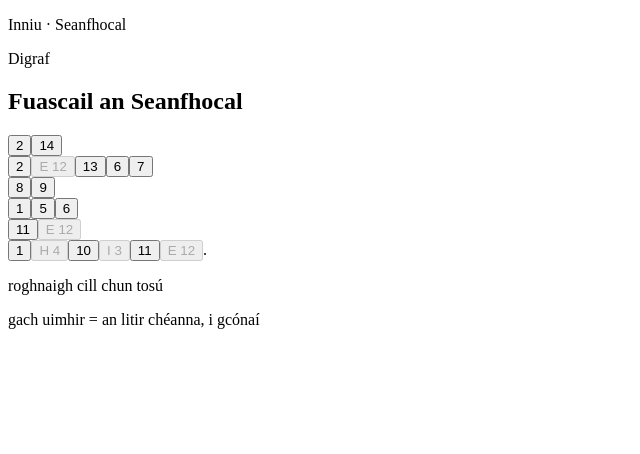
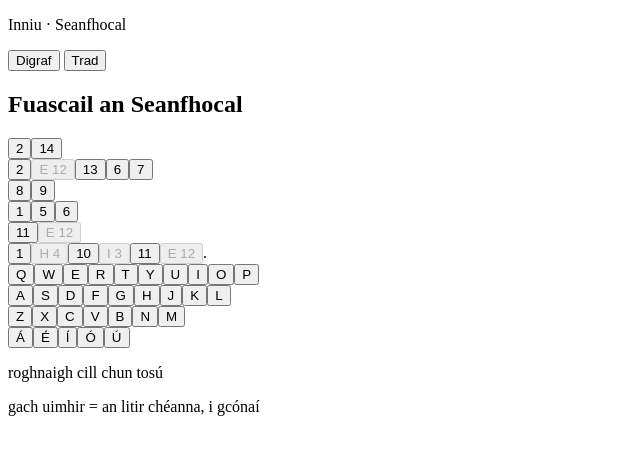
Before and after one commit to aaronsnig501/fuascail, a SvelteKit app: page / in a window 1280 px wide. Shown: the top 454 px of the page, without its empty margins (0-640 px from the left). Built offline with nearby package versions, Linux system fonts and the light colour scheme.

Commit message:
feat: implement virtual keyboard component

```diff
--- /dev/null
+++ b/src/lib/CipherKeyboard.svelte
@@ -0,0 +1,90 @@
+<script lang="ts">
+  import { DOT_LETTERS, FADA_LETTERS } from './substitution';
+  import type { OrthographyMode } from './substitution';
+
+  export let mode: OrthographyMode = 'digraf';
+  export let solvedLetters: ReadonlySet<string> | readonly string[] = [];
+  export let disabled = false;
+  export let onpress: (letter: string) => void = () => {};
+
+  const baseRows = [
+    ['Q', 'W', 'E', 'R', 'T', 'Y', 'U', 'I', 'O', 'P'],
+    ['A', 'S', 'D', 'F', 'G', 'H', 'J', 'K', 'L'],
+    ['Z', 'X', 'C', 'V', 'B', 'N', 'M']
+  ] as const;
+
+  $: solvedLetterSet = normalizeLetterSet(solvedLetters);
+
+  function pressLetter(letter: string): void {
+    if (disabled) {
+      return;
+    }
+
+    onpress(letter);
+  }
+
+  function isUsed(letter: string): boolean {
+    return solvedLetterSet.has(letter);
+  }
+
+  function normalizeLetterSet(letters: ReadonlySet<string> | readonly string[]): ReadonlySet<string> {
+    return letters instanceof Set ? letters : new Set(letters);
+  }
+</script>
+
+<div class:opacity-35={disabled} class:pointer-events-none={disabled} class="flex flex-col gap-1.5">
+  {#each baseRows as row}
+    <div class="flex justify-center gap-1.5">
+      {#each row as letter}
+        <button
+          type="button"
+          class={[
+            'h-9 w-7 border border-stone-700 bg-[#2f2820] text-center font-mono text-[13px] font-medium text-stone-100 transition hover:bg-[#3a3126] focus:outline-none focus-visible:border-[#c1442c]',
+            isUsed(letter) ? 'opacity-35' : ''
+          ]}
+          aria-label={`Letter ${letter}`}
+          disabled={disabled}
+          onclick={() => pressLetter(letter)}
+        >
+          {letter}
+        </button>
+      {/each}
+    </div>
+  {/each}
+
+  <div class="flex justify-center gap-1.5">
+    {#each FADA_LETTERS as letter}
+      <button
+        type="button"
+        class={[
+          'h-9 w-8 border border-stone-700 bg-[#2f2820] text-center font-mono text-xs font-medium text-stone-100 transition hover:bg-[#3a3126] focus:outline-none focus-visible:border-[#c1442c]',
+          isUsed(letter) ? 'opacity-35' : ''
+        ]}
+        aria-label={`Letter ${letter}`}
+        disabled={disabled}
+        onclick={() => pressLetter(letter)}
+      >
+        {letter}
+      </button>
+    {/each}
+  </div>
+
+  {#if mode === 'trad'}
+    <div class="flex justify-center gap-1.5">
+      {#each DOT_LETTERS as letter}
+        <button
+          type="button"
+          class={[
+            'h-9 w-8 border border-stone-700 bg-[#2f2820] text-center font-mono text-xs font-medium text-stone-100 transition hover:bg-[#3a3126] focus:outline-none focus-visible:border-[#c1442c]',
+            isUsed(letter) ? 'opacity-35' : ''
+          ]}
+          aria-label={`Letter ${letter}`}
+          disabled={disabled}
+          onclick={() => pressLetter(letter)}
+        >
+          {letter}
+        </button>
+      {/each}
+    </div>
+  {/if}
+</div>
--- a/src/lib/substitution.ts
+++ b/src/lib/substitution.ts
@@ -9,6 +9,7 @@ export const DIFFICULTY_STARTER_COUNTS = {
 } as const;
 
 export type DifficultyTier = keyof typeof DIFFICULTY_STARTER_COUNTS;
+export type OrthographyMode = 'digraf' | 'trad';
 export type RandomSource = () => number;
 
 export type NumberAssignment = {
--- a/src/routes/+page.svelte
+++ b/src/routes/+page.svelte
@@ -1,11 +1,28 @@
 <script lang="ts">
+  import CipherKeyboard from '$lib/CipherKeyboard.svelte';
   import CipherText from '$lib/CipherText.svelte';
+  import type { OrthographyMode } from '$lib/substitution';
   import { createSubstitutionPuzzle } from '$lib/substitution';
 
-  const phrase = 'Ní neart go cur le chéile.';
-  const puzzle = createSubstitutionPuzzle(phrase, 'medium', seededRandom([0.18, 0.72, 0.31, 0.94, 0.43, 0.09]));
+  const phrases: Record<OrthographyMode, string> = {
+    digraf: 'Ní neart go cur le chéile.',
+    trad: 'Ní neart go cur le ċéile.'
+  };
+
+  let mode: OrthographyMode = $state('digraf');
+  let phrase = $derived(phrases[mode]);
+  let puzzle = $derived(
+    createSubstitutionPuzzle(phrase, 'medium', seededRandom([0.18, 0.72, 0.31, 0.94, 0.43, 0.09]))
+  );
 
   let selectedNumber: number | null = $state(null);
+  let pressedLetter: string | null = $state(null);
+
+  function setMode(nextMode: OrthographyMode): void {
+    mode = nextMode;
+    selectedNumber = null;
+    pressedLetter = null;
+  }
 
   function seededRandom(values: readonly number[]): () => number {
     let index = 0;
@@ -26,7 +43,30 @@
   <section class="w-full max-w-[460px] border border-stone-700 bg-[#262019] px-5 py-6 shadow-2xl [border-top:3px_solid_#c1442c]">
     <div class="mb-3 flex items-center justify-between gap-3">
       <p class="font-mono text-[11px] tracking-[0.14em] text-stone-400 uppercase">Inniu · Seanfhocal</p>
-      <p class="border border-stone-700 px-2.5 py-1 font-mono text-[10px] tracking-[0.08em] text-stone-400 uppercase">Digraf</p>
+      <div class="flex border border-stone-700 font-mono text-[10px] tracking-[0.08em] uppercase">
+        <button
+          type="button"
+          class={[
+            'px-2.5 py-1 text-stone-400',
+            mode === 'digraf' ? 'bg-[#6f2a1c] text-stone-100' : ''
+          ]}
+          aria-pressed={mode === 'digraf'}
+          onclick={() => setMode('digraf')}
+        >
+          Digraf
+        </button>
+        <button
+          type="button"
+          class={[
+            'px-2.5 py-1 text-stone-400',
+            mode === 'trad' ? 'bg-[#6f2a1c] text-stone-100' : ''
+          ]}
+          aria-pressed={mode === 'trad'}
+          onclick={() => setMode('trad')}
+        >
+          Trad
+        </button>
+      </div>
     </div>
 
     <h1 class="mb-5 text-center text-2xl font-normal tracking-wide text-stone-100">Fuascail an Seanfhocal</h1>
@@ -39,9 +79,22 @@
       bind:selectedNumber
     />
 
+    <CipherKeyboard
+      {mode}
+      solvedLetters={puzzle.starterLetters}
+      onpress={(letter) => {
+        pressedLetter = letter;
+      }}
+    />
+
     <div class="mt-4 border-y border-stone-700 px-2 py-3">
       {#if selectedNumber === null}
         <p class="text-center font-mono text-[10.5px] text-stone-500 italic">roghnaigh cill chun tosú</p>
+      {:else if pressedLetter !== null}
+        <p class="text-center font-mono text-xs text-stone-400">
+          uimhir <span class="font-semibold text-[#d95a3f]">{selectedNumber}</span>
+          · litir <span class="font-semibold text-[#d95a3f]">{pressedLetter}</span>
+        </p>
       {:else}
         <p class="text-center font-mono text-xs text-stone-400">
           uimhir roghnaithe <span class="font-semibold text-[#d95a3f]">{selectedNumber}</span>
```
